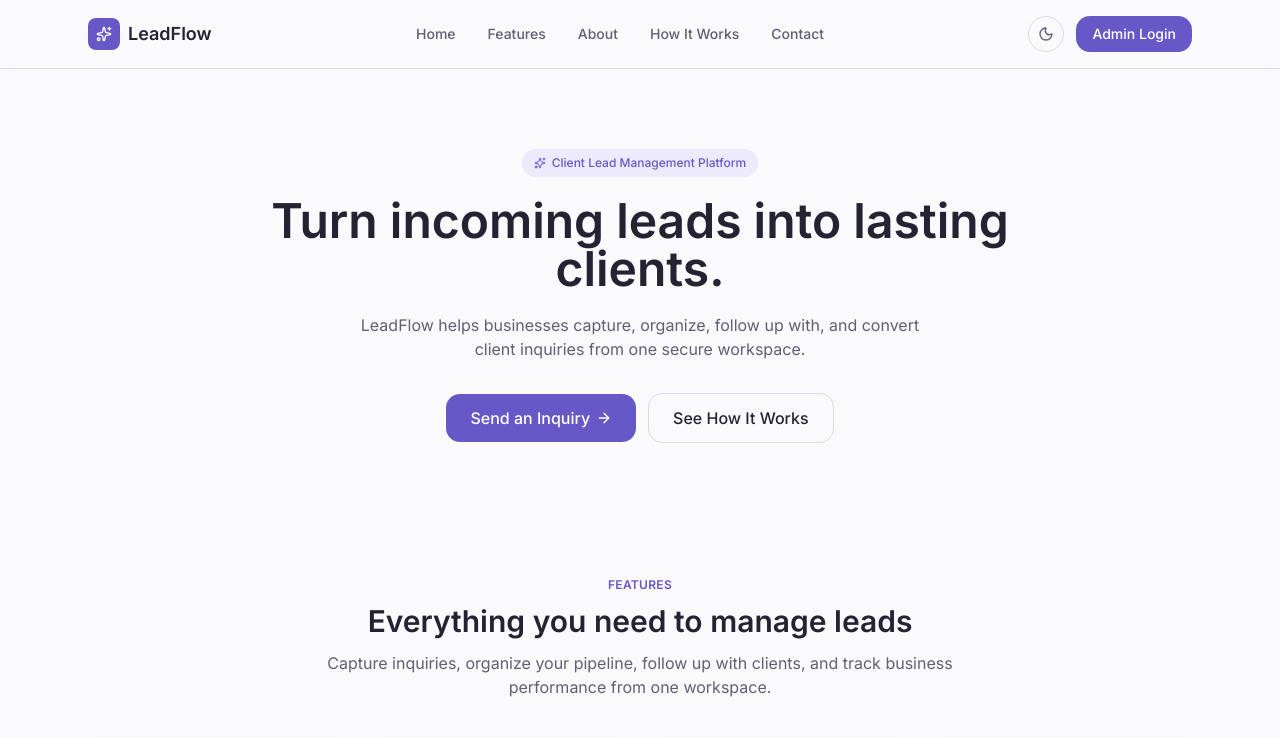
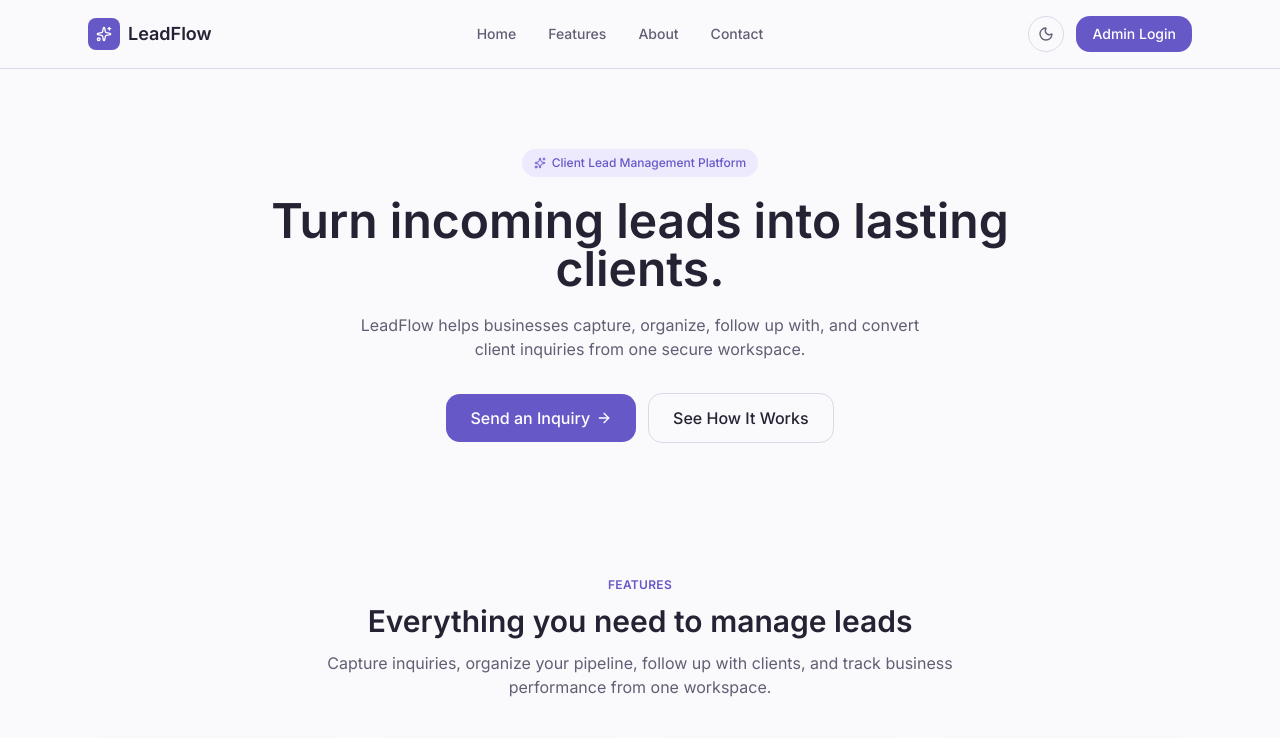
Before and after one commit to A-Ankitha/FUTURE_FS_02, a React (Vite) app in the folder frontend/: page / in a window 1280 px wide. Shown: the top 738 px of the page. Built offline with nearby package versions, Linux system fonts and the light colour scheme; no server answers.

Commit message:
Fix: Fixed the navbar

```diff
--- a/frontend/src/pages/Landing.jsx
+++ b/frontend/src/pages/Landing.jsx
@@ -36,7 +36,6 @@ function Navbar() {
           <a href="#home" className="hover:text-text-primary">Home</a>
           <a href="#features" className="hover:text-text-primary">Features</a>
           <a href="#about" className="hover:text-text-primary">About</a>
-          <a href="#how-it-works" className="hover:text-text-primary">How It Works</a>
           <Link to="/contact" className="hover:text-text-primary">Contact</Link>
         </nav>
 
@@ -59,7 +58,6 @@ function Navbar() {
           <a href="#home" onClick={() => setOpen(false)} className="block text-sm text-text-secondary">Home</a>
           <a href="#features" onClick={() => setOpen(false)} className="block text-sm text-text-secondary">Features</a>
           <a href="#about" onClick={() => setOpen(false)} className="block text-sm text-text-secondary">About</a>
-          <a href="#how-it-works" onClick={() => setOpen(false)} className="block text-sm text-text-secondary">How It Works</a>
           <Link to="/contact" onClick={() => setOpen(false)} className="block text-sm text-text-secondary">Contact</Link>
           <Link to="/login" onClick={() => setOpen(false)} className="block bg-lavender text-white text-sm font-medium px-4 py-2 rounded-xl text-center">
             Admin Login
```
